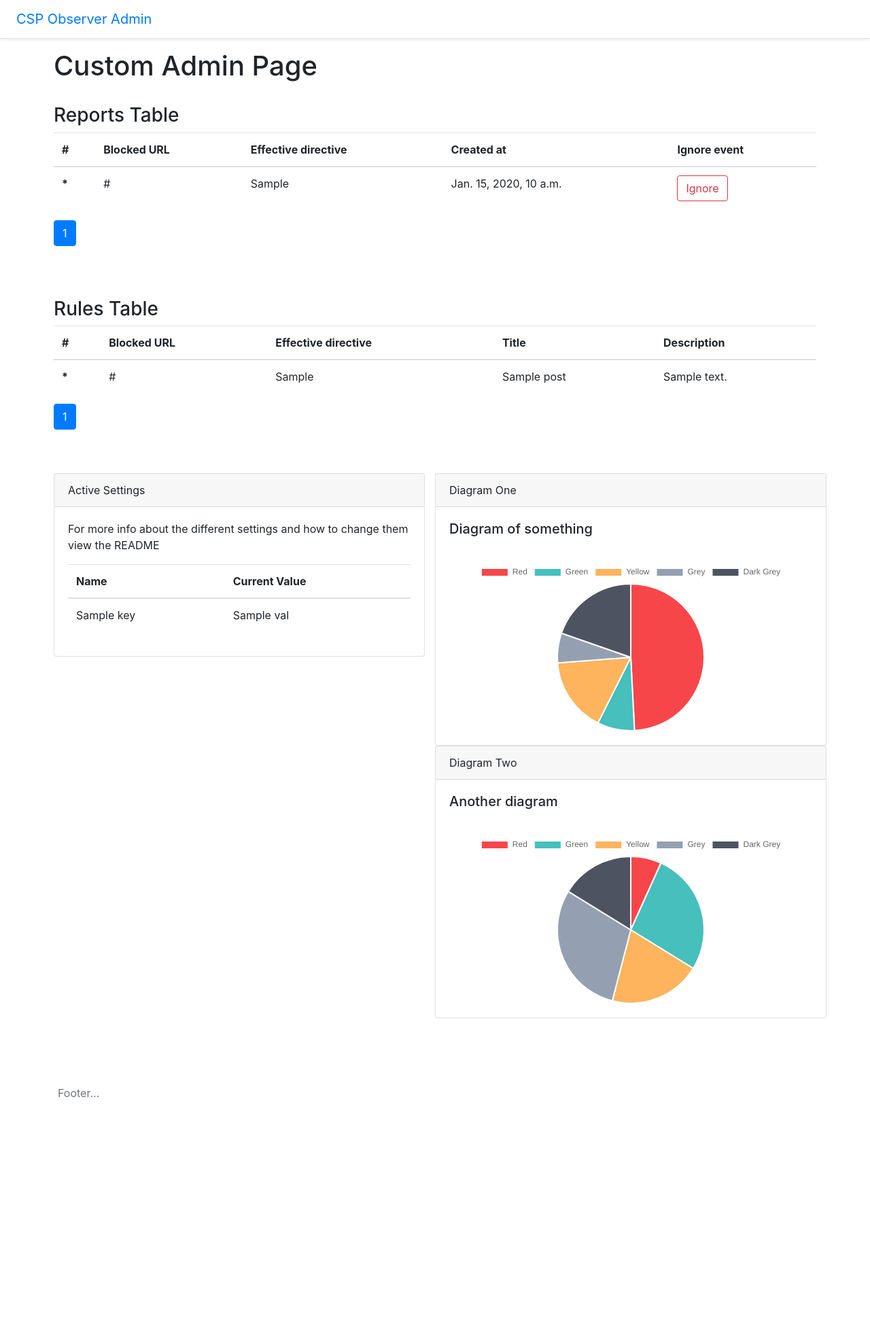
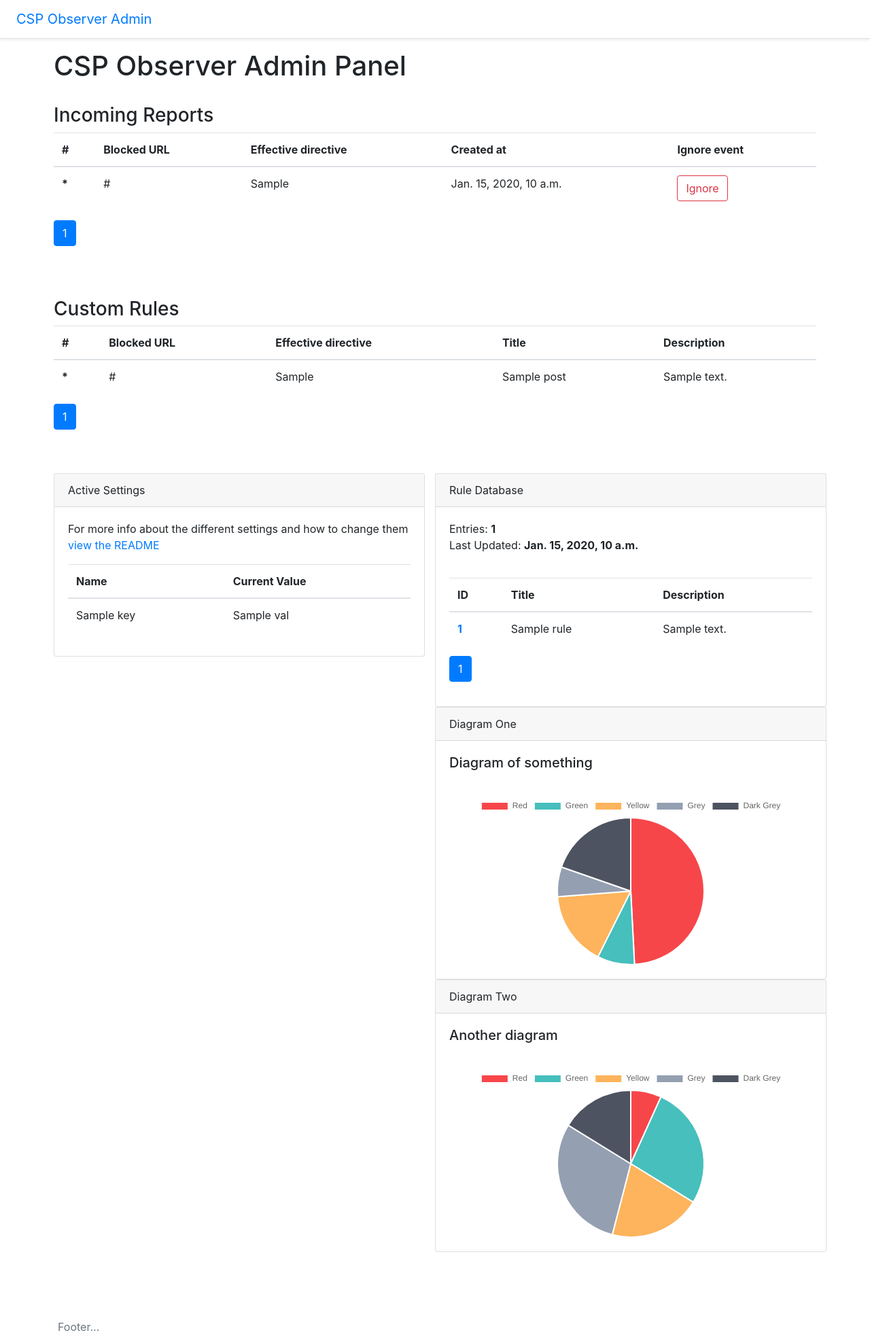
Before and after one commit to flxn/django-csp-observer, a Django app: template csp_observer/templates/admin/cspo_index.html in a window 1280 px wide. Shown: the whole page at 68% size. Before the commit the page ends 1614 px from the top, so only its background shows below. Run offline with Django 3.2, Linux system fonts and the light colour scheme; the template is opened without the code that fills it: most values are stand-ins (such as "Sample title", 1, 10 or a date in 2020); some libraries are stand-ins or nearby versions.

Commit message:
various fixes, rule database info in admin dashboard

```diff
--- a/csp_observer/templates/admin/_base.html
+++ b/csp_observer/templates/admin/_base.html
@@ -61,7 +61,7 @@
         <div class="card">
           <div class="card-header">Active Settings</div>
           <div class="card-body">
-            <p>For more info about the different settings and how to change them view the README</p>
+            <p>For more info about the different settings and how to change them <a href="https://github.com/flxn/django-csp-observer" target="_blank">view the README</a></p>
             {% block settingsTable %}
               <p>Settings Table...</p>
             {% endblock settingsTable %}
@@ -70,6 +70,26 @@
       </div>
 
       <div class="col">
+
+        <div class="row">
+
+          <div class="card" style="width:100%">
+            <div class="card-header">Rule Database</div>
+            <div class="card-body">
+              <p class="card-title">
+                Entries: <strong>{{global_rules.count}}</strong><br/>
+                Last Updated: <strong>{{global_rules.last_updated}}</strong>
+              </p>
+              <br>
+              <div>
+                {% block globalRulesTable %}
+                  <p>Rules Table...</p>
+                {% endblock globalRulesTable %}
+              </div>
+            </div>
+          </div>
+        </div>
+
         <div class="row">
           <div class="card" style="width:100%">
             <div class="card-header">Diagram One</div>
--- a/csp_observer/templates/admin/cspo_index.html
+++ b/csp_observer/templates/admin/cspo_index.html
@@ -7,13 +7,13 @@
 
 <script type="text/javascript" src="{% static 'csp_observer/js/ignoreButton.js' %}"></script>
 
-<h1>Custom Admin Page</h1>
+<h1>CSP Observer Admin Panel</h1>
 <br>
 
 {% endblock content %}
 
 {% block reportTable %}
-  <h3>Reports Table</h3>
+  <h3>Incoming Reports</h3>
   <table class="table table-hover">
     <thead>
       <tr>
@@ -70,7 +70,7 @@
 {% endblock reportTable %}
 
 {% block rulesTable %}
-  <h3>Rules Table</h3>
+  <h3>Custom Rules</h3>
   <table class="table table-hover">
     <thead>
       <tr>
@@ -136,3 +136,48 @@
   </tbody>
 </table>
 {% endblock settingsTable %}
+
+
+{% block globalRulesTable %}
+  <table class="table table-hover">
+    <thead>
+      <tr>
+        <th scope="col">ID</th>
+        <th scope="col">Title</th>
+        <th scope="col">Description</th>
+      </tr>
+    </thead>
+    <tbody>
+    {% for rule in global_rules.pagination %}
+        <tr>
+          <th scope="row"><a href="https://github.com/flxn/csp-observer-data/blob/master/rules/{{rule.global_id}}.md" target="_blank">{{rule.global_id}}</a></th>
+          <td>{{rule.title}}</td>
+          <td>{{rule.description}}</td>
+        </tr>
+    {% endfor %}
+    </tbody>
+  </table>
+
+  {% if global_rules.pagination %}
+
+      <nav aria-label="Page navigation example">
+        <ul class="pagination">
+          {% if global_rules.pagination.has_previous %}
+              <li class="page-item"><a class="page-link" href="?page={{cspreports.number}}&page2={{ global_rules.pagination.previous_page_number }}">&laquo</a></li>
+          {% endif %}
+
+          {% for num in global_rules.pagination.paginator.page_range %}
+            {% if global_rules.pagination.number == num %}
+              <li class="page-item active"><a class="page-link" href="?page1={{cspreports.number}}&page2={{ num }}">{{ num }}</a></li>
+            {% elif num > global_rules.pagination.number|add:'-3' and num < global_rules.pagination.number|add:'3' %}
+              <li class="page-item"><a class="page-link" href="?page={{cspreports.number}}&page2={{ num }}">{{ num }}</a></li>
+            {% endif %}
+          {% endfor %}
+
+          {% if global_rules.pagination.has_next %}
+            <li class="page-item"><a class="page-link" href="?page={{cspreports.number}}&page2={{ global_rules.pagination.next_page_number }}">&raquo</a></li>
+          {% endif %}
+        </ul>
+      </nav>
+  {% endif %}
+{% endblock globalRulesTable %}
--- a/csp_observer/urls.py
+++ b/csp_observer/urls.py
@@ -10,9 +10,3 @@ urlpatterns = [
     path('privacy/', views.privacy, name='privacy'),
     path('admin/', views.admin, name='admin'),
 ]
-
-# the following code is only executed once on start
-try :
-    update_rules()
-except Exception:
-    pass
```
Also changed, not shown: csp_observer/settings.py (+5 -3 lines), csp_observer/update.py (+7 -7 lines), csp_observer/views.py (+22 -8 lines).
